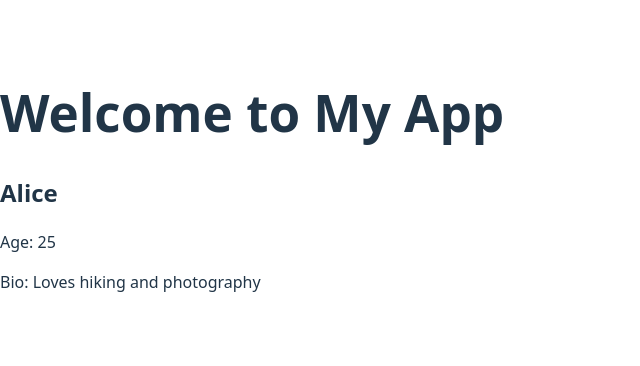
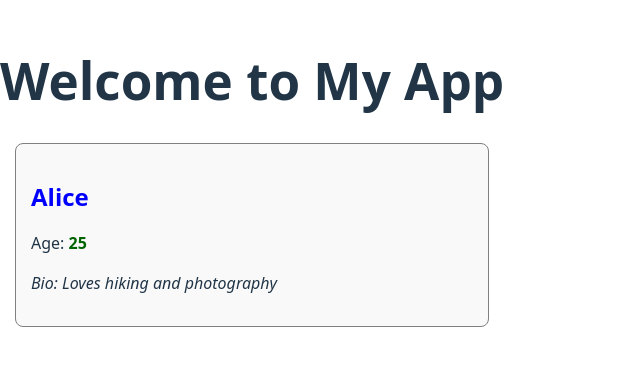
Before and after one commit to fittechjoy/alx-fe-reactjs, a React (Vite) app in the folder alx-react-app-new/: page / in a window 1280 px wide. Shown: the part 220-586 px from the top of the page, without its empty margins (0-640 px from the left). Built offline with nearby package versions, Linux system fonts and the light colour scheme.

Commit message:
Enhanced components with inline CSS styling

```diff
--- a/alx-react-app-new/src/components/Footer.jsx
+++ b/alx-react-app-new/src/components/Footer.jsx
@@ -1,7 +1,7 @@
 function Footer() {
   return (
-    <footer>
-      <p>© 2023 City Lovers</p>
+    <footer style={{ backgroundColor: '#333', color: 'white', textAlign: 'center', padding: '10px', marginTop: '20px' }}>
+      <p>© 2025 My React App. All rights reserved.</p>
     </footer>
   );
 }
--- a/alx-react-app-new/src/components/UserProfile.jsx
+++ b/alx-react-app-new/src/components/UserProfile.jsx
@@ -1,13 +1,13 @@
-// src/components/UserProfile.jsx
-
-const UserProfile = (props) => {
+function UserProfile(props) {
   return (
-    <div>
-      <h2>{props.name}</h2>
-      <p>Age: {props.age}</p>
-      <p>Bio: {props.bio}</p>
+    <div style={{ border: '1px solid gray', padding: '15px', margin: '15px', borderRadius: '8px', backgroundColor: '#f9f9f9' }}>
+      <h2 style={{ color: 'blue', marginBottom: '8px' }}>{props.name}</h2>
+      <p>
+        Age: <span style={{ fontWeight: 'bold', color: 'darkgreen' }}>{props.age}</span>
+      </p>
+      <p style={{ fontStyle: 'italic' }}>Bio: {props.bio}</p>
     </div>
   );
-};
+}
 
 export default UserProfile;
```
Also changed, not shown: alx-react-app-new/src/components/MainContent.jsx (+5 -2 lines).
